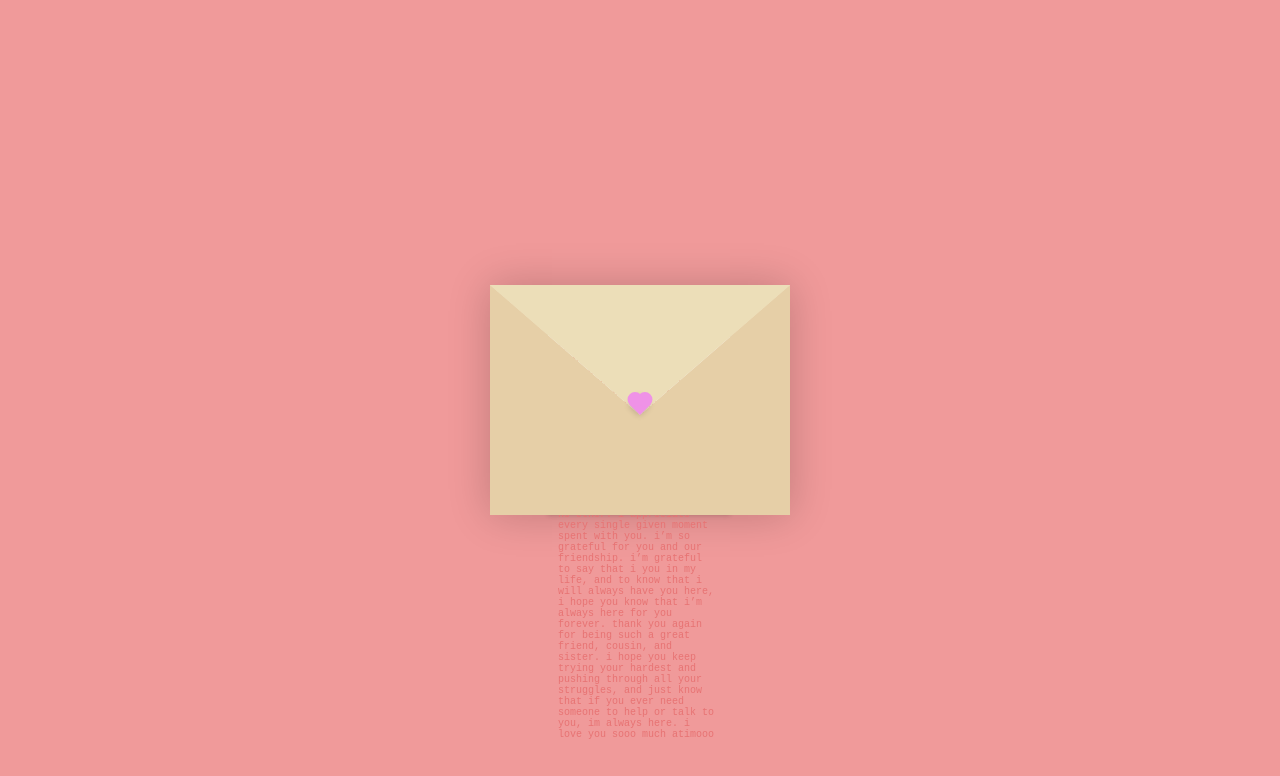
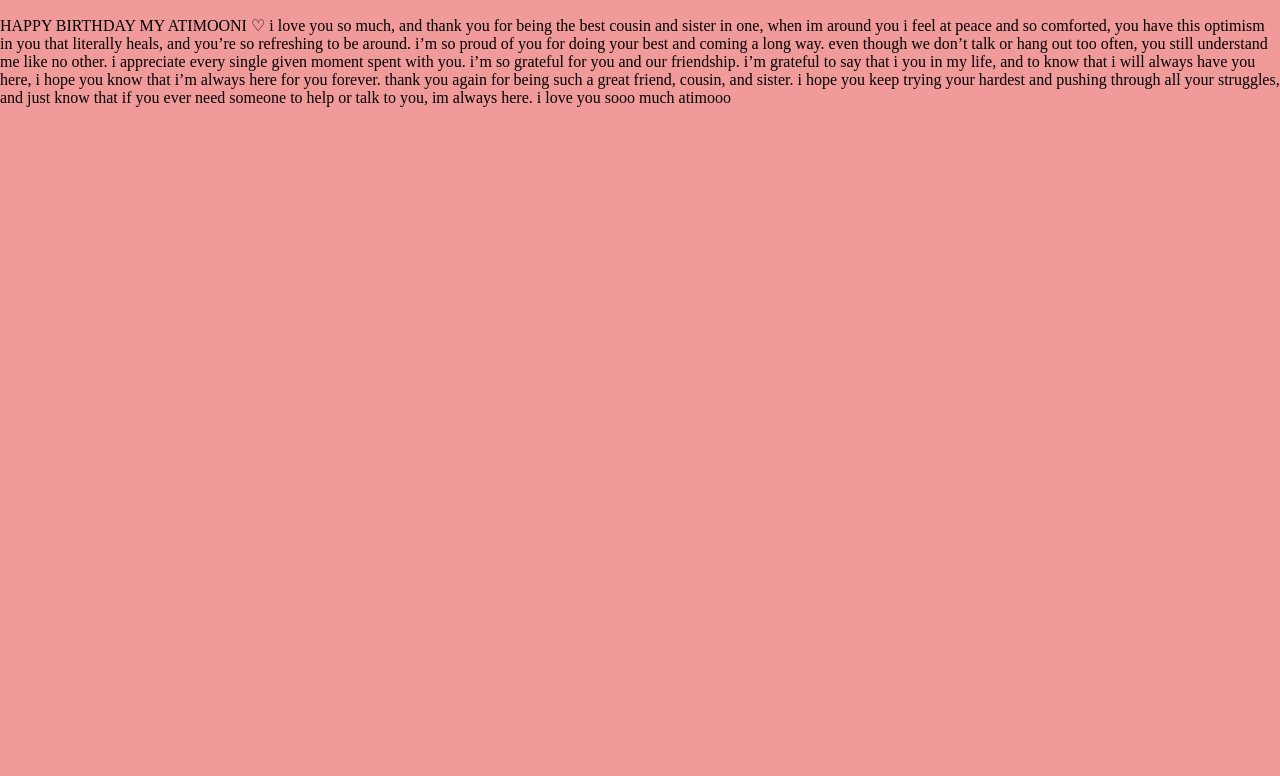
Before and after one commit to linaalbiabi/atimobday, a plain HTML site: page atimoletter.html in a window 1280 px wide. Drawn offline with Linux system fonts and the light colour scheme.

Commit message:
Update atimoletter.html

```diff
--- a/atimoletter.html
+++ b/atimoletter.html
@@ -8,28 +8,10 @@
         <link rel="stylesheet" href="./style.css">
     </head>
     <body>
-        <div class="container">
-            <div class="envelope-wrapper">
-                <div class="envelope">
-                    <div class="letter">
-                        <div class="text">
-                            <strong> to atimooo </strong>
                             <p>
                                 HAPPY BIRTHDAY MY ATIMOONI ♡
                                i love you so much, and thank you for being the best cousin and sister in one, when im around you i feel at peace and so comforted, you have this optimism in you that literally heals, and you’re so refreshing to be around. i’m so proud of you for doing your best and coming a long way. even though we don’t talk or hang out too often, you still understand me like no other. i appreciate every single given moment spent with you. i’m so grateful for you and our friendship. i’m grateful to say that i you in my life, and to know that i will always have you here, i hope you know that i’m always here for you forever. thank you again for being such a great friend, cousin, and sister. i hope you keep trying your hardest and pushing through all your struggles, and just know that if you ever need someone to help or talk to you, im always here. i love you sooo much atimooo
 
                             </p>
-                        </div>
-                    </div>
-                </div>
-                <div class="heart"></div>
-            </div>
-        </div>
-        <script>
-            const envelope=document.querySelector(".envelope-wrapper");
-            envelope.addEventListener('click',()=>{
-                envelope.classList.toggle('flap');
-            })
-        </script>
     </body>
 </html>
```
